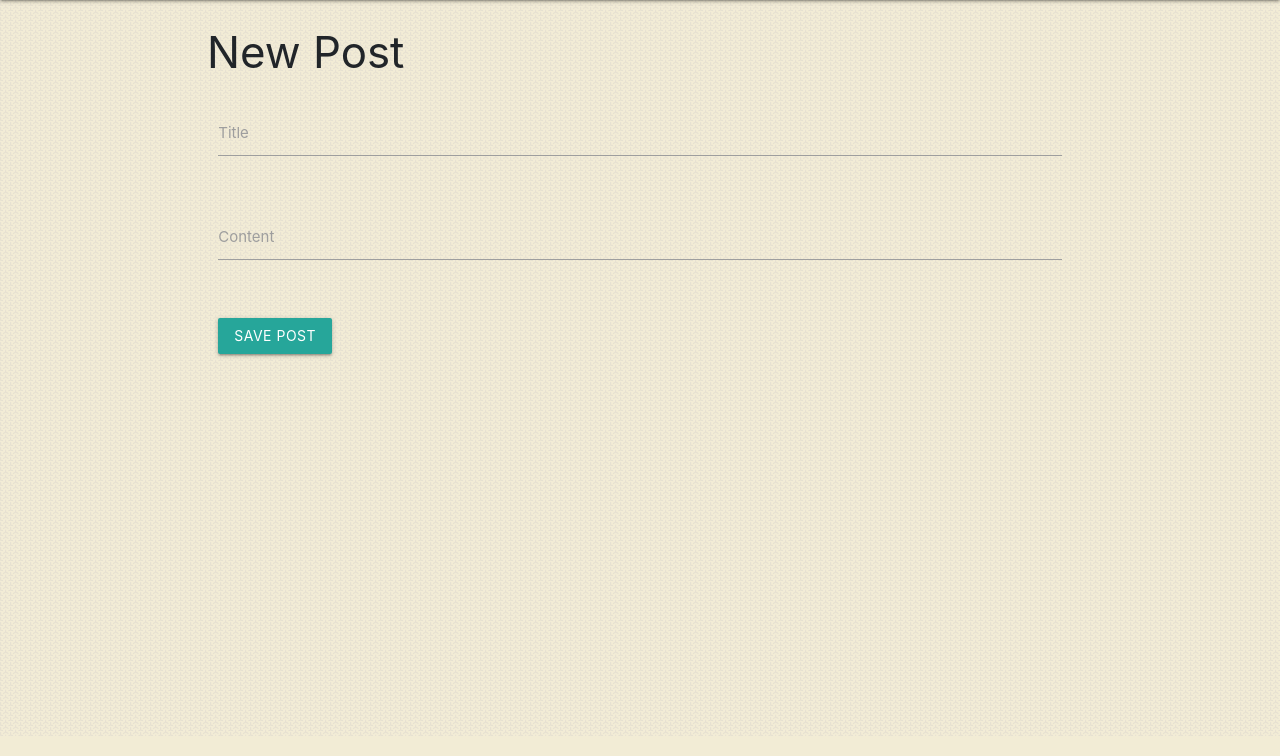
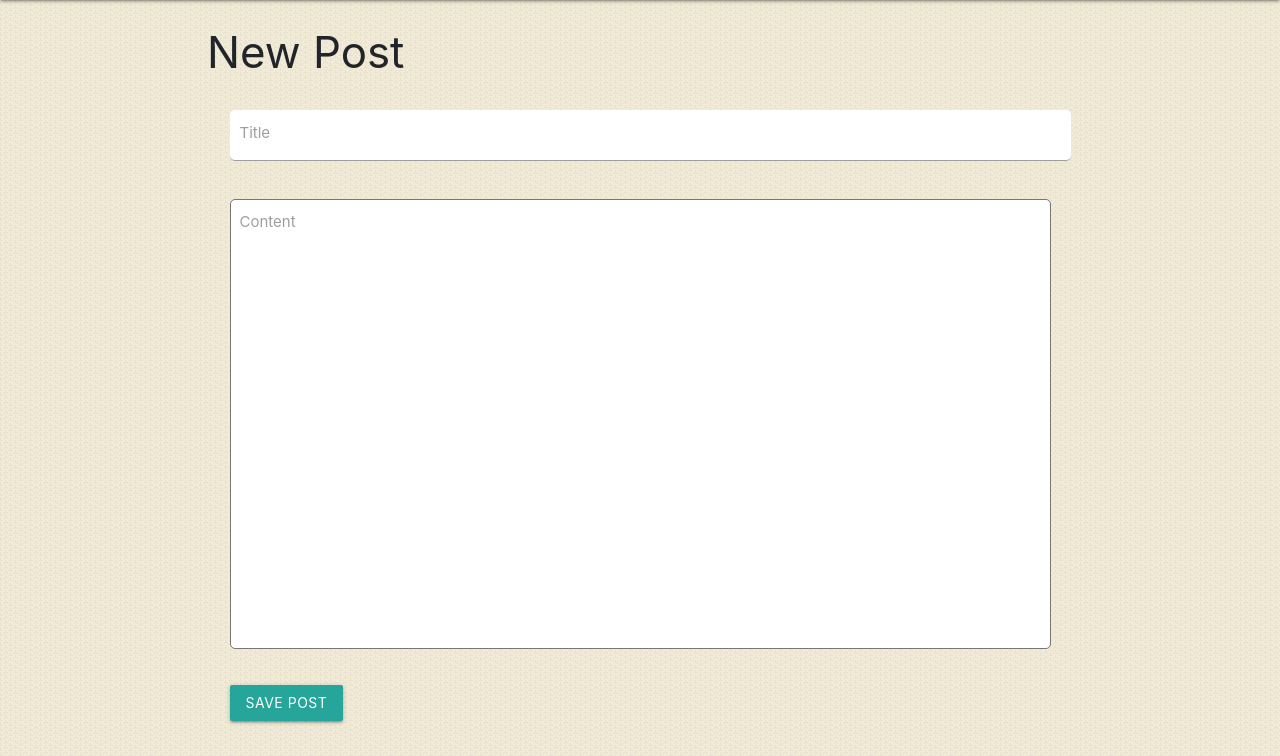
Before and after one commit to js-ferguson/myBlog, a Flask app: page /new_post in a window 1280 px wide. Shown: the part 64-820 px from the top of the page. Run offline with Flask 2, Linux system fonts and the light colour scheme; data that the repository does not hold is empty; some libraries are stand-ins or nearby versions.

Commit message:
styling on new_post page and added a FAB on the home page to add new posts

```diff
--- a/forms.py
+++ b/forms.py
@@ -1,7 +1,8 @@
 from flask_wtf import FlaskForm
-from wtforms import StringField, PasswordField, SubmitField, BooleanField
+from wtforms import StringField, PasswordField, SubmitField, BooleanField, TextAreaField
 from wtforms.validators import DataRequired, Length, Email, EqualTo, ValidationError
-import myBlog
+
+
 
 class RegistrationForm(FlaskForm):
     username = StringField('Username',
@@ -41,6 +42,6 @@ class NewPostForm(FlaskForm):
 
     title = StringField('Title',
                         validators=[DataRequired(), Length(min=1, max=50)])
-    content = StringField('Content',
+    content = TextAreaField('Content',
                         validators=[DataRequired(), Length(min=1, max=1000)])
     submit = SubmitField('Save Post')
--- a/static/css/style.css
+++ b/static/css/style.css
@@ -48,6 +48,10 @@ aside {
     width: 100%;
     display: block; }
 
+.fixed-action-btn {
+  top: 336px;
+  right: 162px; }
+
 .form-card {
   background-color: white;
   border-radius: 5px;
@@ -63,4 +67,24 @@ aside {
   margin-top: 15px;
   width: 75%; }
 
+.new-post-title-label {
+  margin-left: 10px; }
+
+#title {
+  height: 2rem;
+  background-color: white;
+  border-radius: 5px;
+  padding: 10px; }
+
+.new-post-body-label {
+  margin-left: 10px; }
+
+.new-post-body {
+  width: 100%;
+  height: 30rem;
+  background-color: white;
+  border-radius: 5px;
+  padding: 10px;
+  resize: none; }
+
 /*# sourceMappingURL=style.css.map */
--- a/templates/base.html
+++ b/templates/base.html
@@ -19,7 +19,7 @@
 
     <nav> <!-- materialize nav -->
         <div class="nav-wrapper">
-            <a href="#" class="brand-logo">Code blog</a>
+            <a href="{{ url_for('home') }}" class="brand-logo">Code blog</a>
             <ul id="nav-mobile" class="right hide-on-med-and-down">
             <li><a href="{{ url_for('home') }}">Home</a></li>
             <li><a href="{{ url_for('about') }}">About</a></li>
@@ -50,5 +50,11 @@
     <script src="https://stackpath.bootstrapcdn.com/bootstrap/4.3.1/js/bootstrap.min.js" integrity="sha384-JjSmVgyd0p3pXB1rRibZUAYoIIy6OrQ6VrjIEaFf/nJGzIxFDsf4x0xIM+B07jRM" crossorigin="anonymous"></script>
 
     <script type="text/javascript" src="static/js/bin/materialize.min.js"></script>
+    <script type="text/javascript">
+        $(document).ready(function(){
+            $('.fixed-action-btn').floatingActionButton();
+        });
+    </script>
+
 </body>
 </html>
--- a/templates/home.html
+++ b/templates/home.html
@@ -45,6 +45,12 @@
         {% endfor %}
 
     </div>
+
+    <div class="fixed-action-btn direction-bottom">
+        <a href="{{ url_for('new_post') }}" class="btn-floating btn-large red">
+            <i class="large material-icons">mode_edit</i>
+        </a>
+    </div>
 </div>
 
 {% endblock content %}
--- a/templates/new_post.html
+++ b/templates/new_post.html
@@ -5,25 +5,25 @@
 <div class="row">
     <form action="{{ url_for('insert_post') }}" method="POST" class="col s12">
 
-            <div class="row">
+
                 <div class="input-field col s12">
-                    {{ form.title }}
-                    {{ form.title.label }}
+                    {{ form.title(class="new-post-heading") }}
+                    {{ form.title.label(class="new-post-title-label") }}
                 </div>
-            </div>
 
-            <div class="row">
+
+
                 <div class="input-field col s12">
                     {{ form.content(class="new-post-body") }}
-                    {{ form.content.label }}
+                    {{ form.content.label(class="new-post-body-label") }}
                 </div>
-            </div>
 
-            <div class="row">
+
+
                 <div class="input-field col s12">
                     {{ form.submit(class="btn")}}
                 </div>
-            </div>
+
     </form>
 
 </div>
```
